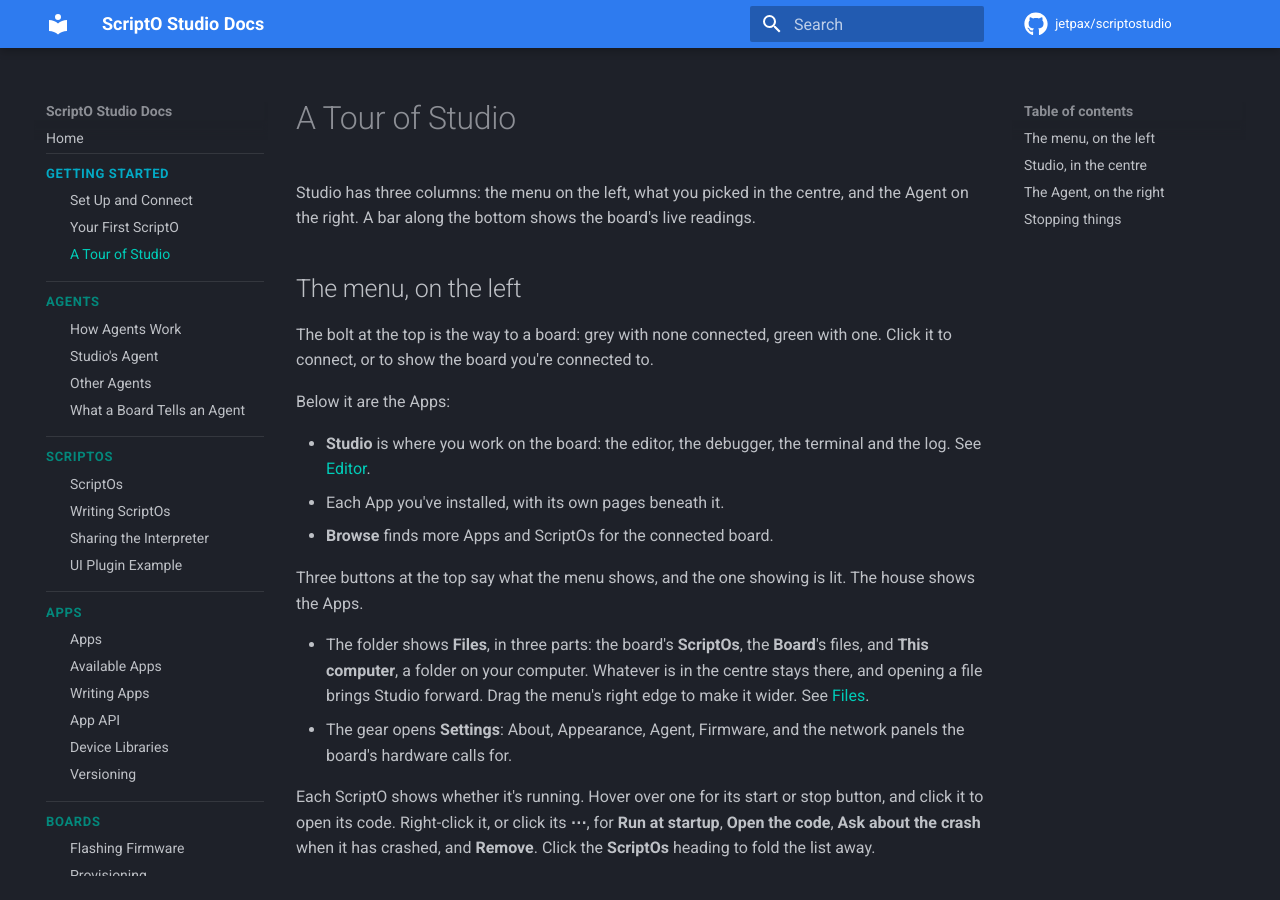
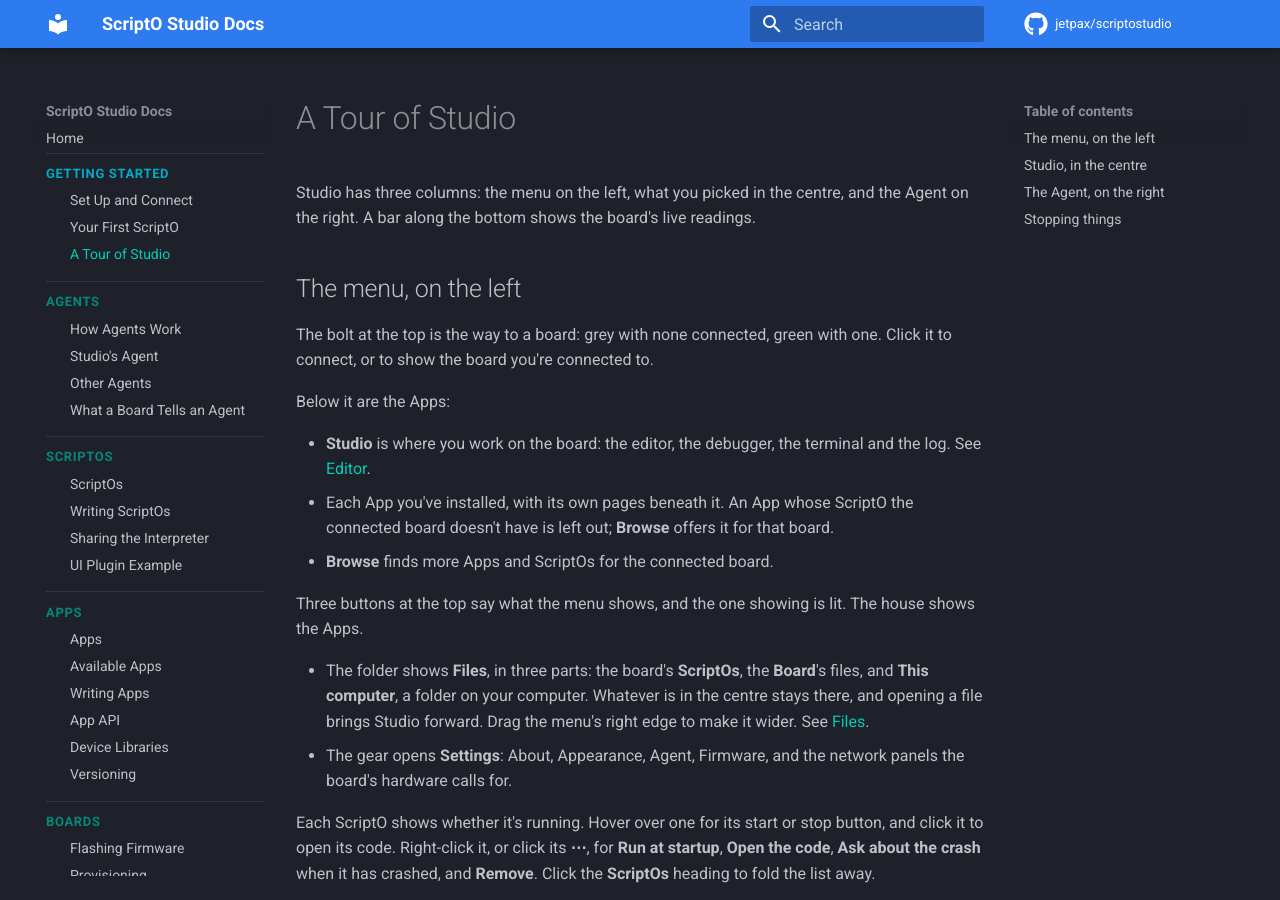
Before and after one commit to jetpax/scriptostudio, an MkDocs documentation site: the page built from docs-src/getting-started/tour.md, in a window 1280 px wide and 900 px high. Built offline with MkDocs 1.6.1 and Material for MkDocs 9.7.7, drawn with Linux system fonts in a browser that asks for light colours; comment, search, counter and statistics services are not loaded.

Commit message:
Docs: the sidebar leaves out Apps the board doesn't have
Co-Authored-By: Claude Opus 5.5 <noreply@anthropic.com>

```diff
--- a/docs-src/getting-started/tour.md
+++ b/docs-src/getting-started/tour.md
@@ -9,7 +9,7 @@ The bolt at the top is the way to a board: grey with none connected, green with
 Below it are the Apps:
 
 - **Studio** is where you work on the board: the editor, the debugger, the terminal and the log. See [Editor](../user-guide/editor-features.md).
-- Each App you've installed, with its own pages beneath it.
+- Each App you've installed, with its own pages beneath it. An App whose ScriptO the connected board doesn't have is left out; **Browse** offers it for that board.
 - **Browse** finds more Apps and ScriptOs for the connected board.
 
 Three buttons at the top say what the menu shows, and the one showing is lit. The house shows the Apps.
```
